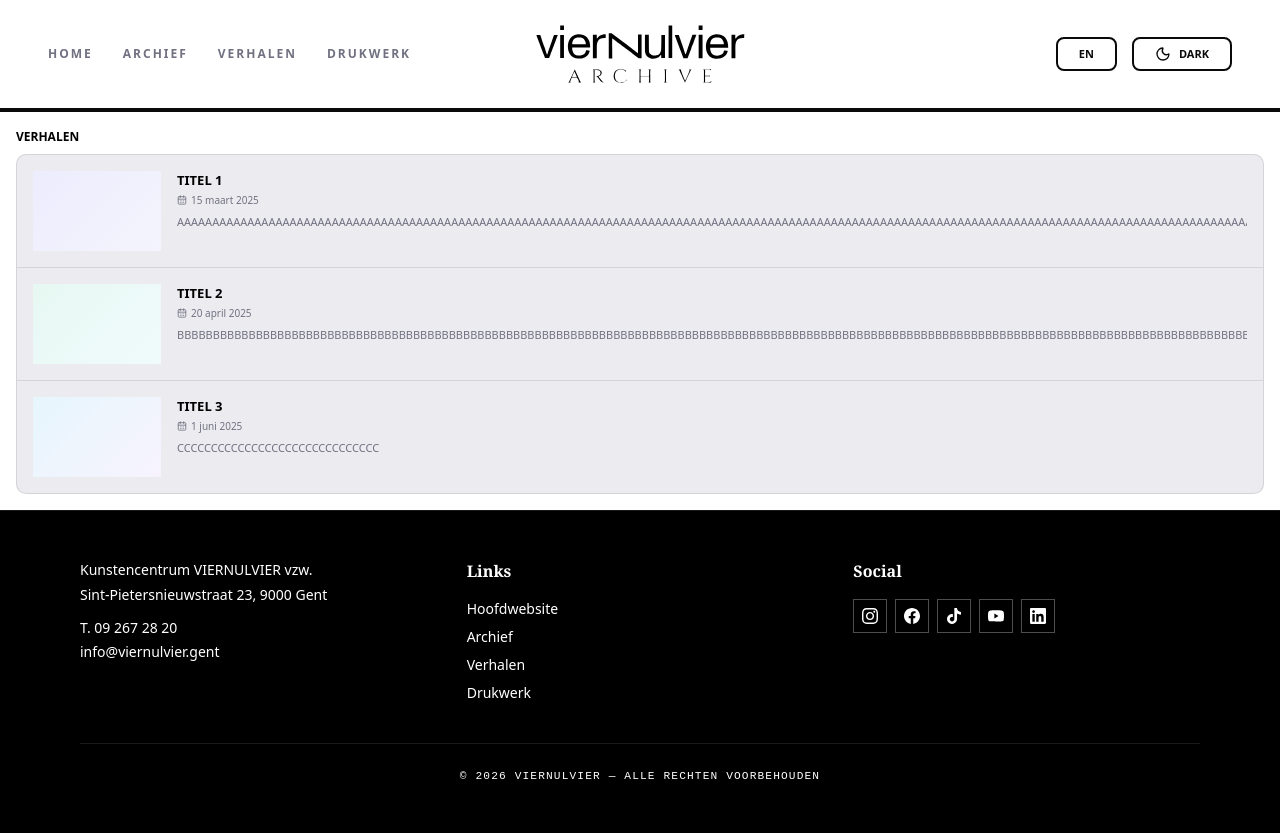
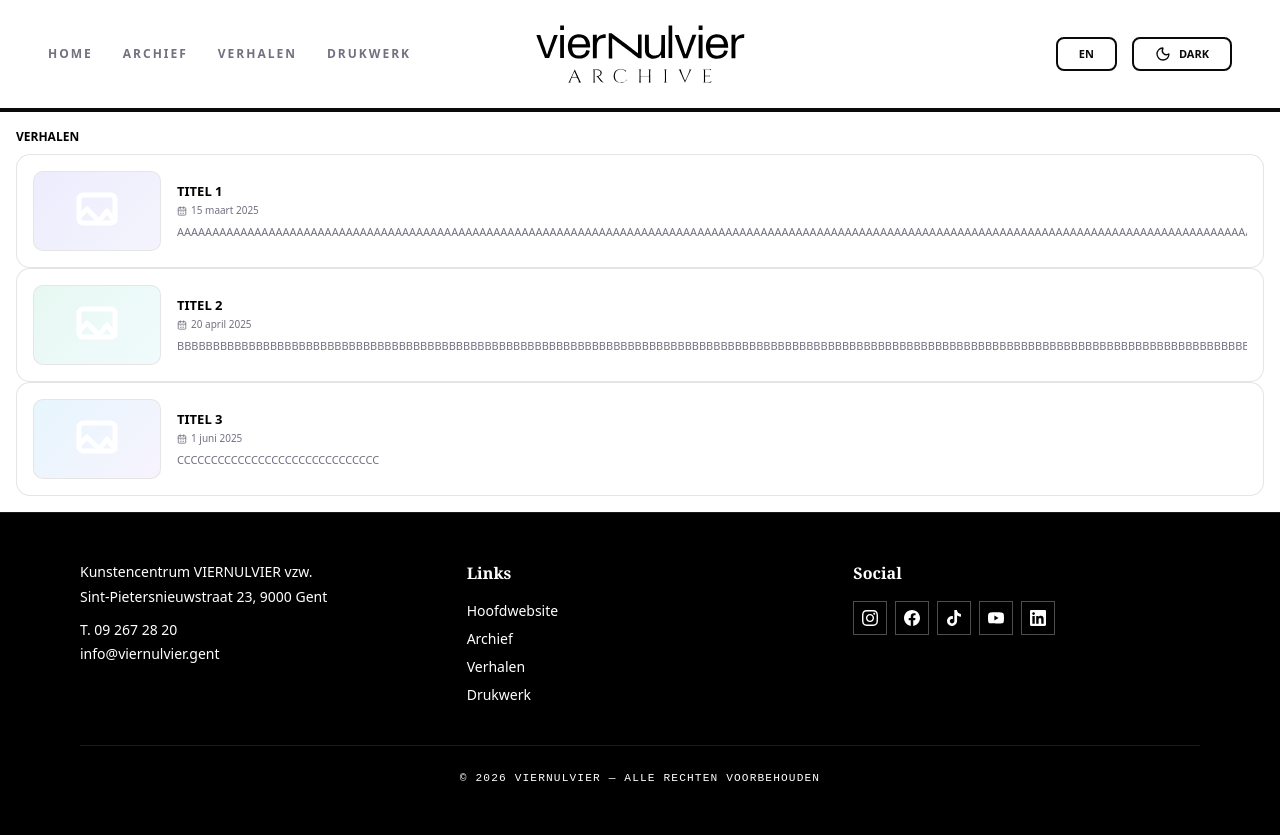
Before and after one commit to SELab-2/viernulvier-4, a Nuxt app in the folder frontend/: page /TempShowcase in a window 1280 px wide. Built offline with nearby package versions, Linux system fonts and the light colour scheme.

Commit message:
changed css

```diff
--- a/frontend/app/components/production/storyListView.vue
+++ b/frontend/app/components/production/storyListView.vue
@@ -26,14 +26,13 @@ const formatDate = (date: Date) => {
 
     <div
         v-if="stories.length"
-        class="bg-muted border border-border rounded-lg overflow-hidden"
+        class="flex flex-col gap-2"
     >
       <div class="overflow-y-auto max-h-[24rem]">
         <div
             v-for="(story, index) in stories"
             :key="story.id"
-            class="flex items-start gap-4 p-4 hover:bg-background/60 transition-colors cursor-pointer"
-            :class="{ 'border-t border-border': index !== 0 }"
+            class="flex items-center gap-4 p-4 rounded-xl border border-card-border bg-card hover:border-ring hover:shadow-sm hover:bg-card-hover transition-colors transition-shadow duration-150 cursor-pointer"
         >
           <!-- Thumbnail -->
           <img
@@ -42,7 +41,7 @@ const formatDate = (date: Date) => {
               :alt="story.title"
               class="w-24 h-16 object-cover rounded-md shrink-0"
           />
-          <ThumbnailPlaceholder v-else :id="story.id" size="sm" :showIcon="false" :showBorder="false" />
+          <ThumbnailPlaceholder v-else :id="story.id" size="sm" :showIcon="true" :showBorder="true" :rounded="true"/>
 
           <!-- Content -->
           <div class="flex-1 min-w-0">
```
